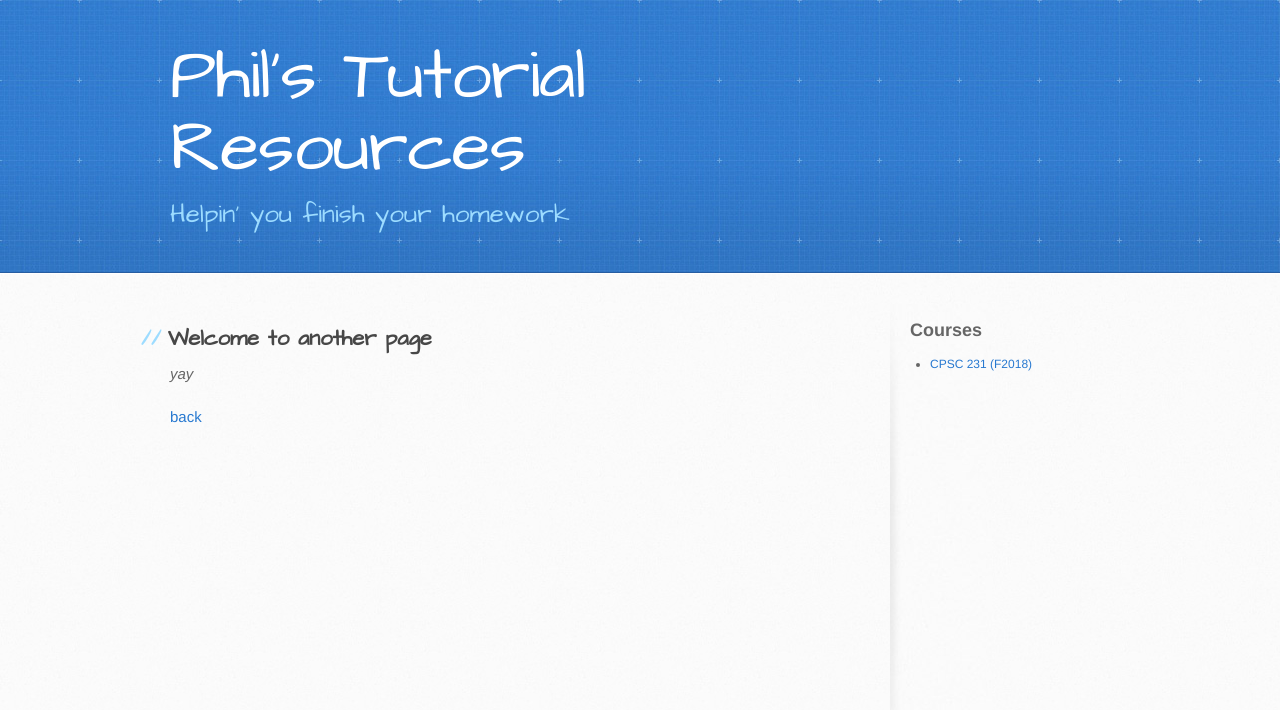
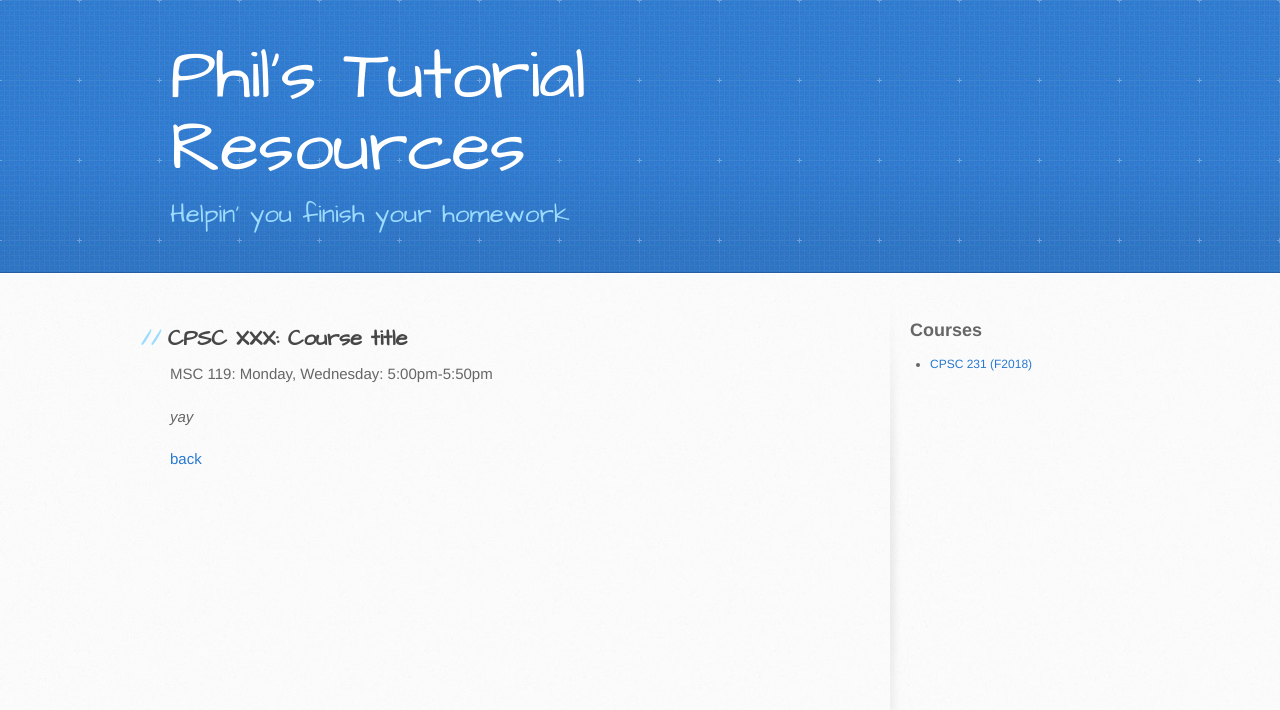
Before and after one commit to philstutorials/philstutorials.github.io, a Jekyll site: the page built from course1.md, in a window 1280 px wide. Shown: the top 710 px of the page. Built offline with Jekyll 4.4.1, drawn with Linux system fonts in a browser that asks for light colours; our own code applies the rules of GitHub Pages for plain Markdown files.

Commit message:
Update course1.md

```diff
--- a/course1.md
+++ b/course1.md
@@ -2,7 +2,8 @@
 layout: default
 ---
 
-## Welcome to another page
+## CPSC XXX: Course title
+MSC 119: Monday, Wednesday: 5:00pm-5:50pm
 
 _yay_
 
```
